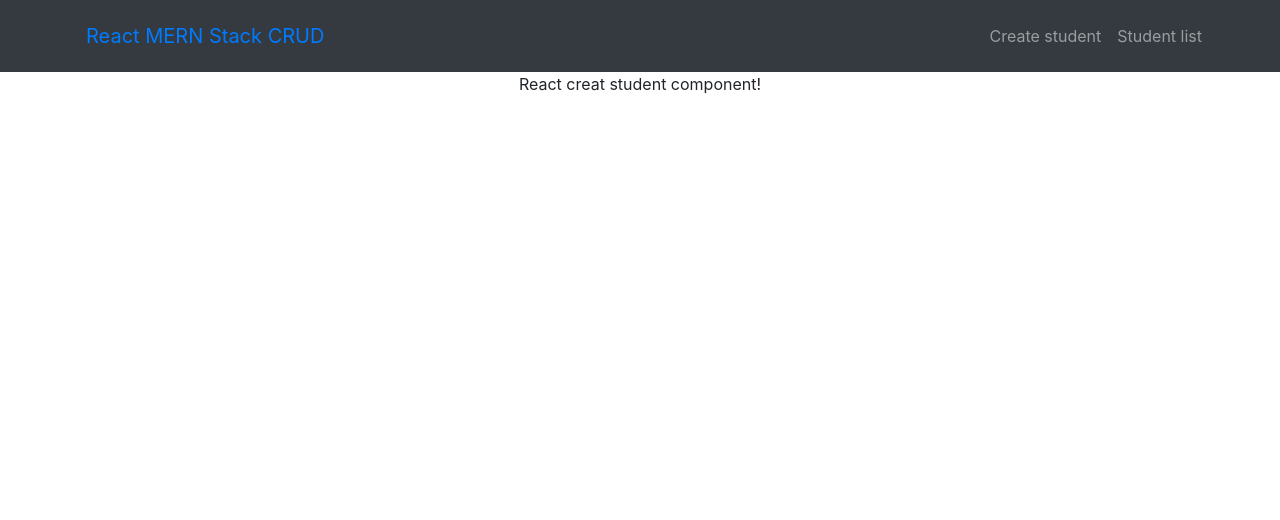
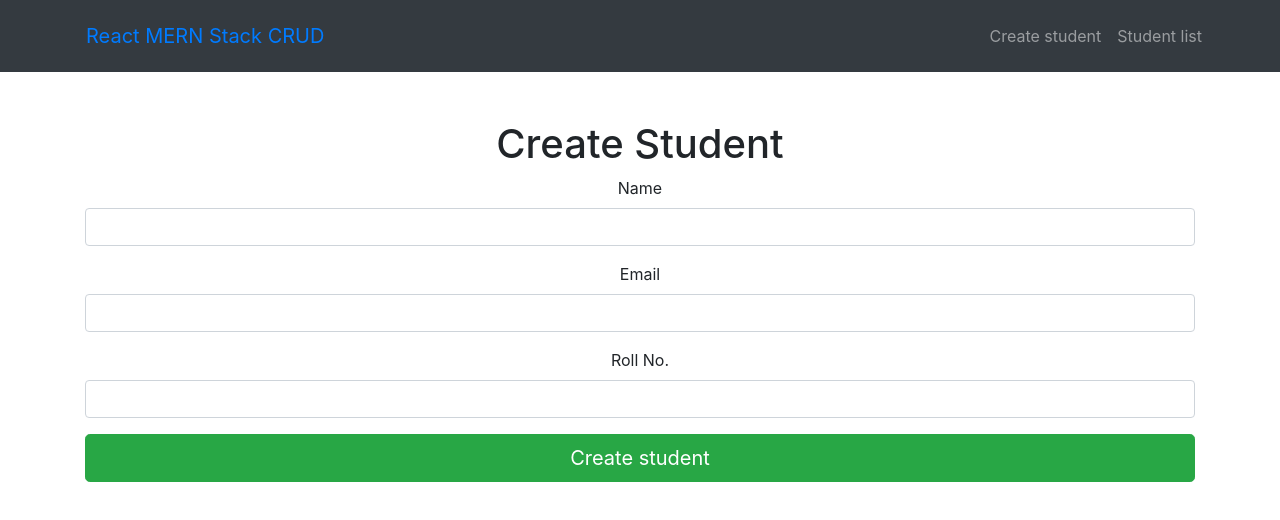
Before and after one commit to Chaiwat-S-dev/MERN_Stack, a React (Create React App) app: page / in a window 1280 px wide. Shown: the top 520 px of the page. Built offline with nearby package versions, Linux system fonts and the light colour scheme.

Commit message:
add form create student

```diff
--- a/src/components/create-student.component.js
+++ b/src/components/create-student.component.js
@@ -1,10 +1,67 @@
 import React, { Component } from 'react'
+import Form from 'react-bootstrap/Form'
+import Button from 'react-bootstrap/Button'
 
 export default class CreatStudent extends Component {
+
+    constructor(props) {
+        super(props)
+
+        this.state = {
+            name: '',
+            email: '',
+            rollno: ''
+        }
+    }
+
+    onChangeStudentName = (e) => {
+        this.setState({ name: e.target.value })
+    }
+    onChangeStudentEmail = (e) => {
+        this.setState({ email: e.target.value })
+    }
+    onChangeStudentRollno = (e) => {
+        this.setState({ rollno: e.target.value })
+    }
+    onSubmit = (e) => {
+        e.preventDefault();
+
+        console.log('Student successfully Created');
+        console.log(`Name: ${this.state.name}`);
+        console.log(`Email: ${this.state.email}`);
+        console.log(`Roll no: ${this.state.rollno}`);
+
+        this.setState({
+            name: '',
+            email: '',
+            rollno: ''
+        })
+    }
+
     render() {
         return (
-            <div>
-                <p>React creat student component!</p>
+            <div className="form-wrapper mt-5">
+                <h1>Create Student</h1>
+                <Form onSubmit={this.onSubmit}>
+                    <Form.Group controlId="Name">
+                        <Form.Label>Name</Form.Label>
+                        <Form.Control type="text" value={this.state.name} onChange={this.onChangeStudentName}/>
+                    </Form.Group>
+
+                    <Form.Group controlId="Email">
+                        <Form.Label>Email</Form.Label>
+                        <Form.Control type="email" value={this.state.email} onChange={this.onChangeStudentEmail}/>
+                    </Form.Group>
+
+                    <Form.Group controlId="Roll">
+                        <Form.Label>Roll No.</Form.Label>
+                        <Form.Control type="text" value={this.state.rollno} onChange={this.onChangeStudentRollno}/>
+                    </Form.Group>
+
+                    <Button variant="success" size="lg" block="block" type="submit">
+                        Create student
+                    </Button>
+                </Form>
             </div>
         )
     }
```
